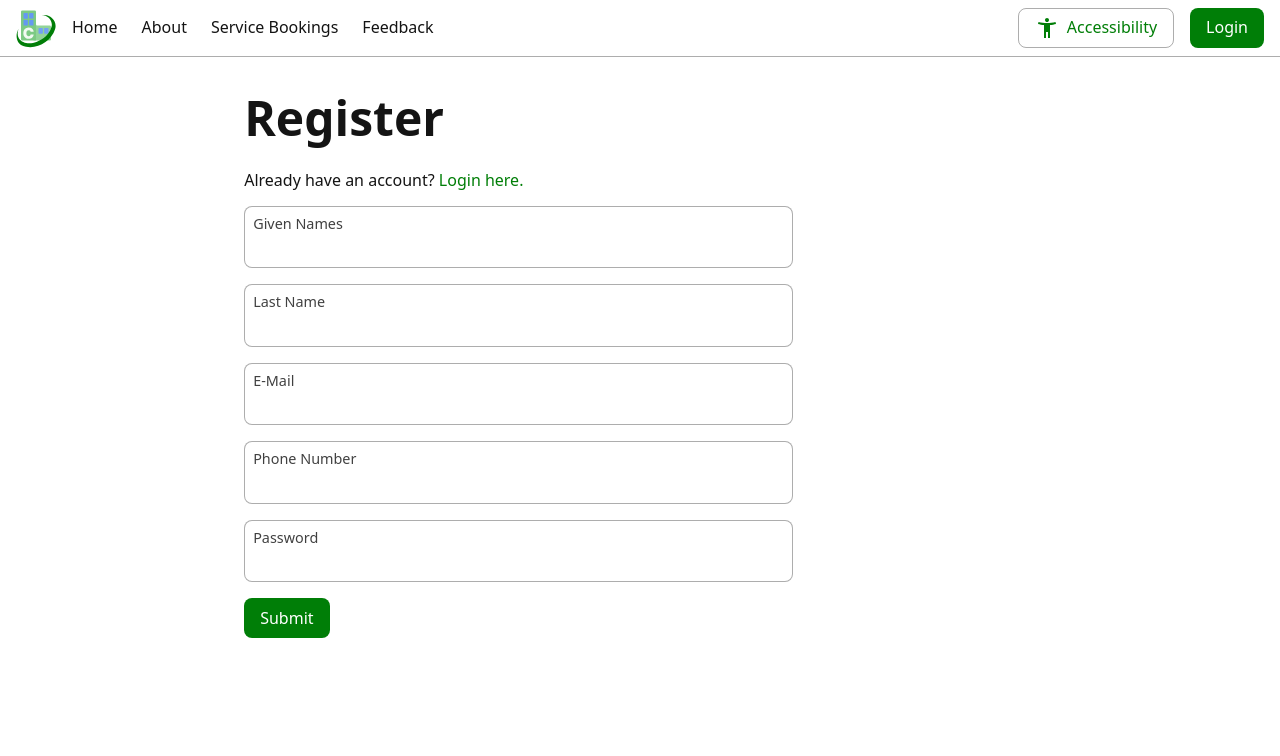
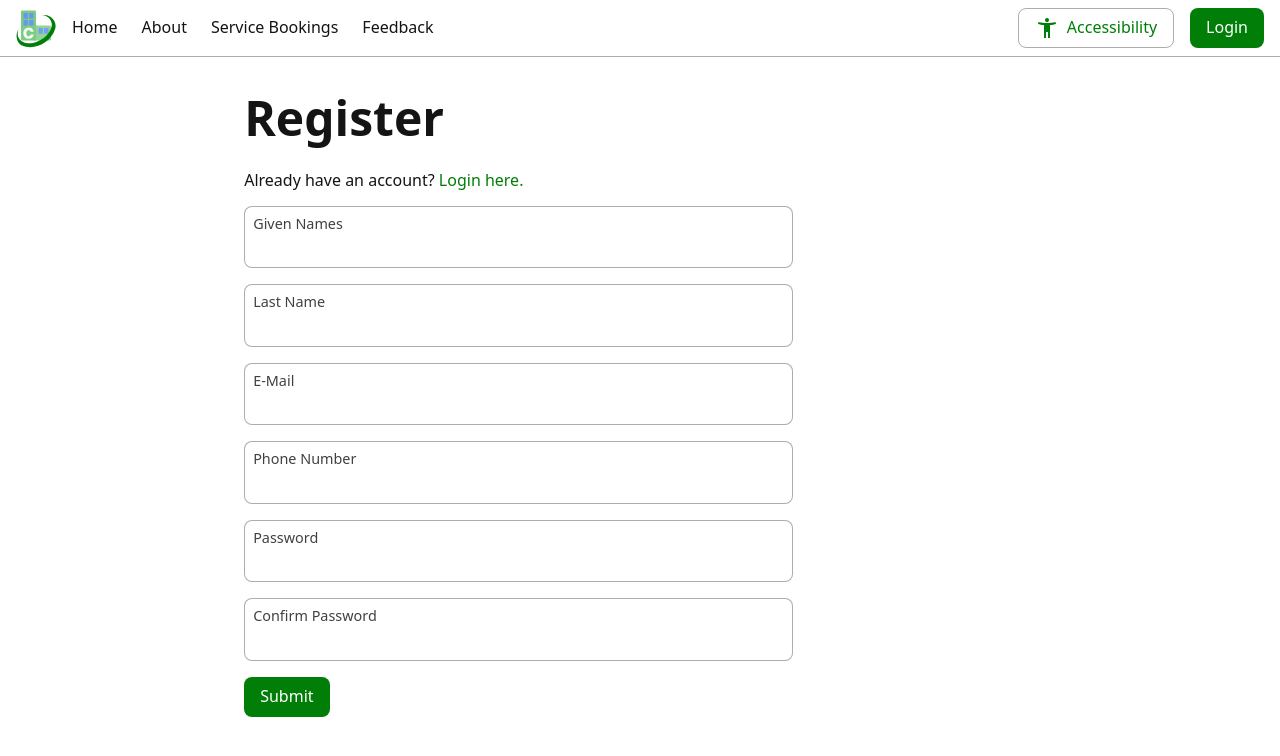
Before and after one commit to JamesRampling/CityLinkConnect, a Vue app: page /register in a window 1280 px wide. Shown: the top 756 px of the page. Built offline with nearby package versions, Linux system fonts and the light colour scheme.

Commit message:
Add password confirmation on register

```diff
--- a/src/routes/RegisterView.vue
+++ b/src/routes/RegisterView.vue
@@ -10,16 +10,20 @@ import z from 'zod';
 
 const router = useRouter();
 
-const RegisterForm = User.omit({ user_id: true }).extend({
-  password: z.string().min(8),
-});
+const RegisterForm = User.omit({ user_id: true })
+  .extend({ password: z.string().min(8), passwordConfirm: z.string() })
+  .refine((obj) => obj.password === obj.passwordConfirm, {
+    error: 'Passwords do not match.',
+    path: ['passwordConfirm'],
+  });
 
 const fields = reactive({
   given_names: '',
   last_name: '',
-  password: '',
   email: '',
   phone: '',
+  password: '',
+  passwordConfirm: '',
 });
 const { submit, fieldErrors, submissionError } = useSubmission(
   RegisterForm,
@@ -96,6 +100,22 @@ const { submit, fieldErrors, submissionError } = useSubmission(
           {{ error }}
         </li>
       </ul>
+
+      <InputText
+        v-model="fields.passwordConfirm"
+        type="password"
+        name="password"
+        label="Confirm Password"
+      />
+      <ul v-if="fieldErrors.passwordConfirm" class="error-list">
+        <li
+          v-for="error in fieldErrors.passwordConfirm"
+          :key="error"
+          class="error-item"
+        >
+          {{ error }}
+        </li>
+      </ul>
       <div class="button-row">
         <button type="submit" class="button-filled">Submit</button>
       </div>
```
